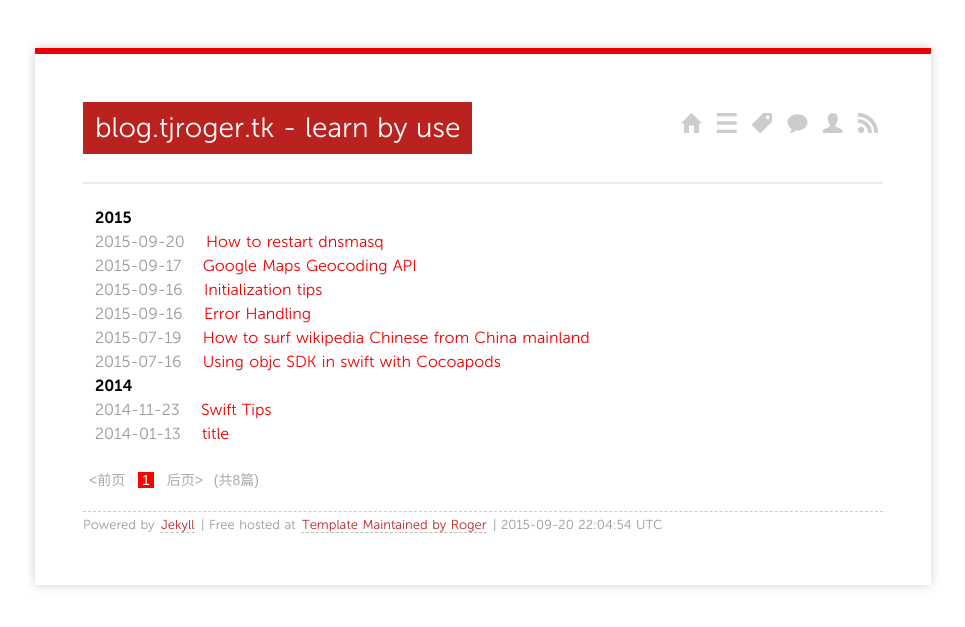
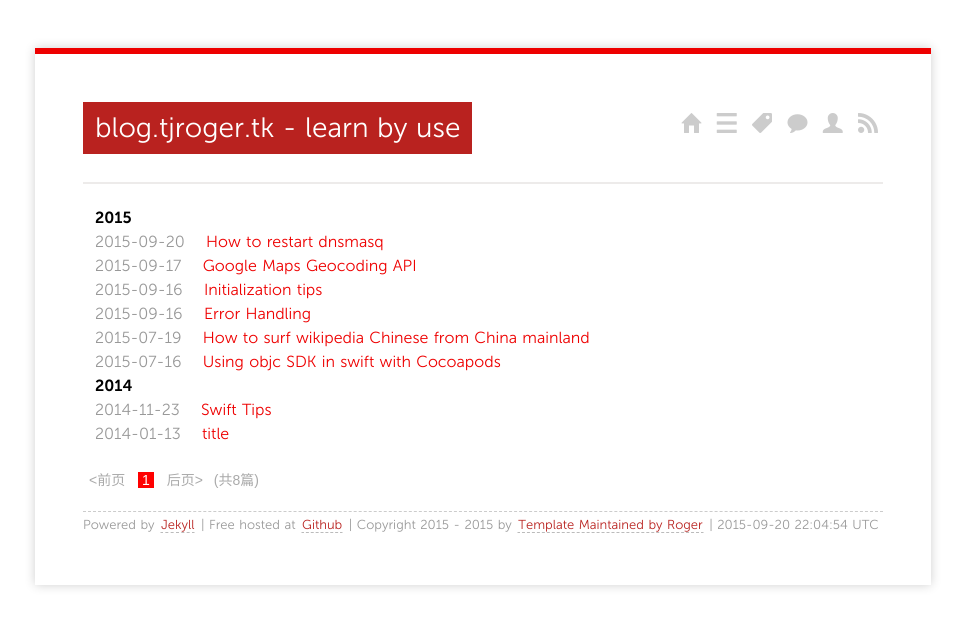
Before and after one commit to TJRoger/tjroger.github.io, a Jekyll site: the page built from index.html, in a window 1280 px wide. Shown: the top 627 px of the page, without its empty margins (157-1122 px from the left). Built offline with Jekyll 4.4.1, drawn with Linux system fonts in a browser that asks for light colours; nearby versions of some CDN libraries; Markdown is read by kramdown in place of the engine named in the settings; the list of posts is cut into pages by our own code.

Commit message:
fix syntax error causing link failure

```diff
--- a/_layouts/default.html
+++ b/_layouts/default.html
@@ -49,7 +49,7 @@
       </div>
 
     <footer>
-        <p><small>Powered by <a href="https://github.com/mojombo/jekyll">Jekyll</a> | Free hosted at <a href="https://github.com/tjroger”>Github</a> | Copyright 2015 - {{site.time | date:"%Y"}} by
+        <p><small>Powered by <a href="https://github.com/mojombo/jekyll">Jekyll</a> | Free hosted at <a href="https://github.com/tjroger">Github</a> | Copyright 2015 - {{site.time | date:"%Y"}} by
 		<!-- *** Please Keep bellow link for at least 6 months! Thanks！*** -->
 		<a href="http://blog.tjroger.tk/about/">Template Maintained by Roger</a>
 
```
